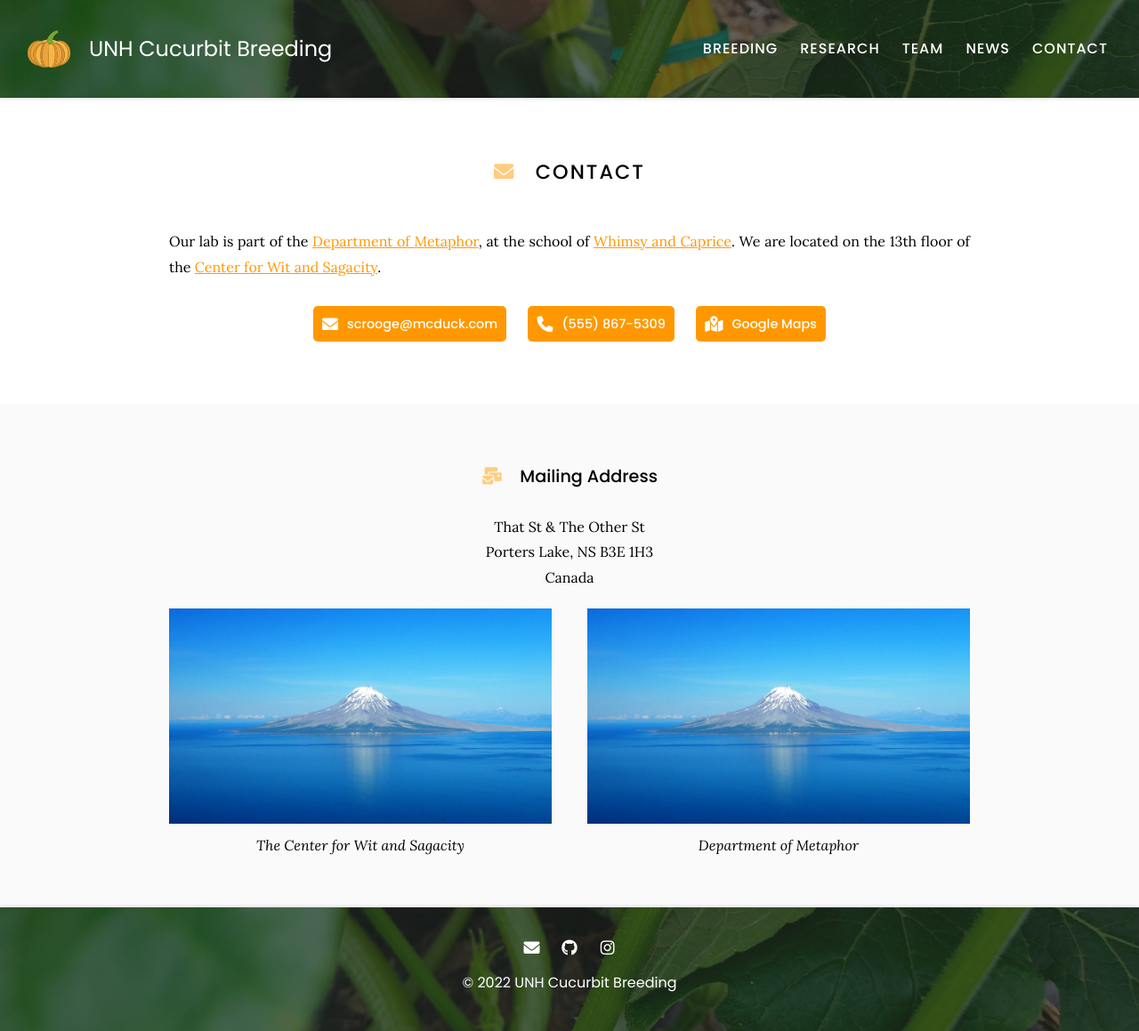
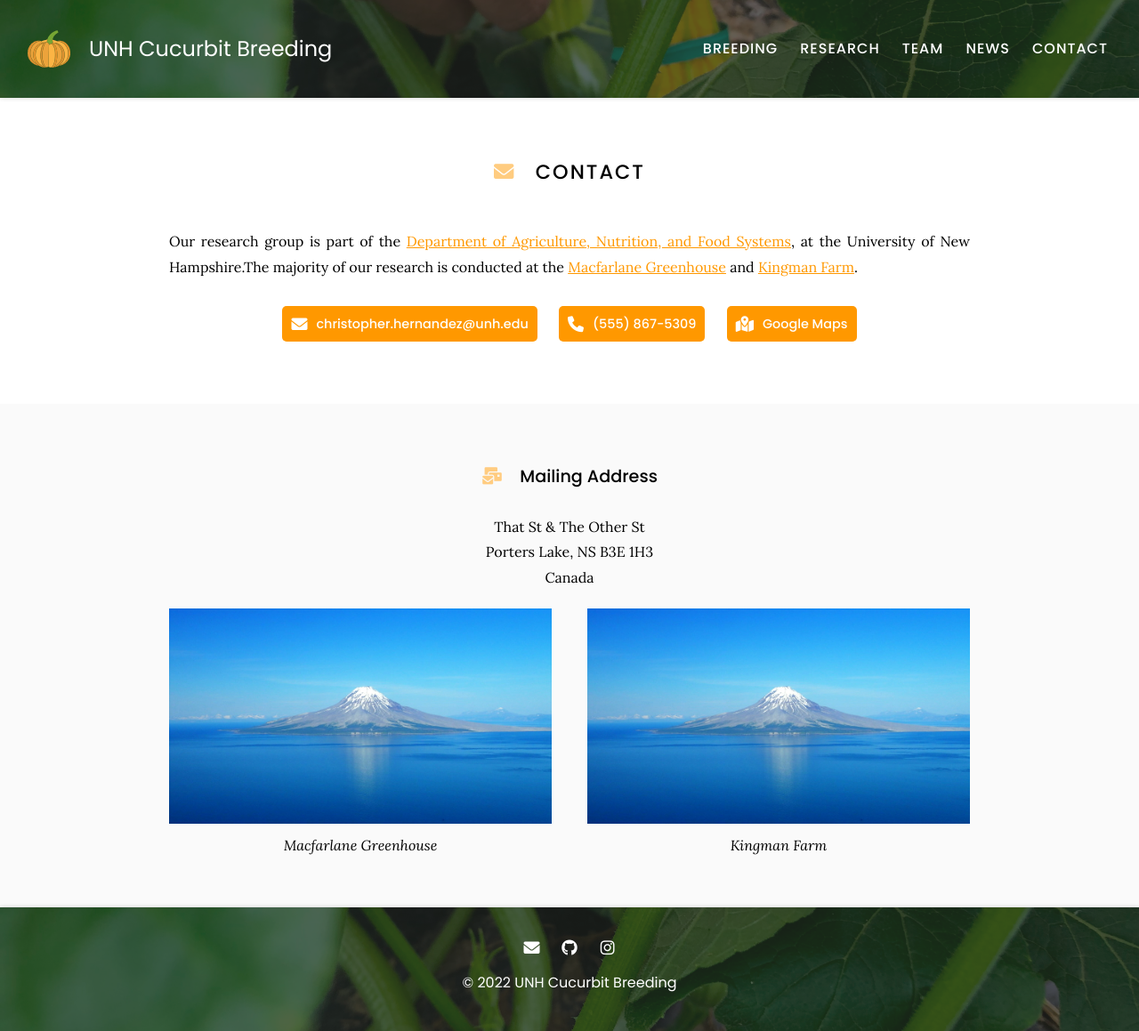
Before and after one commit to UNH-Cucurbits/unhcucurbits-website, a Jekyll site: the page built from contact/index.md, in a window 1280 px wide. Shown: the whole page at 89% size. Built offline with Jekyll 4.4.1, drawn with Linux system fonts in a browser that asks for light colours.

Commit message:
Update index.md

```diff
--- a/contact/index.md
+++ b/contact/index.md
@@ -7,16 +7,16 @@ nav:
 
 # <i class="fas fa-envelope"></i>Contact
 
-Our lab is part of the [Department of Metaphor](), at the school of [Whimsy and Caprice]().
-We are located on the 13th floor of the [Center for Wit and Sagacity]().
+Our research group is part of the [Department of Agriculture, Nutrition, and Food Systems](https://colsa.unh.edu/agriculture-nutrition-food-systems), at the University of New Hampshire.The majority of our research is conducted at the [Macfarlane Greenhouse](https://colsa.unh.edu/facility/macfarlane-research-greenhouses) and [Kingman Farm](https://colsa.unh.edu/kingmanFarm).
+
 
 {%
   include link.html
   type="email"
   icon=""
-  text="scrooge@mcduck.com"
+  text="christopher.hernandez@unh.edu"
   tooltip=""
-  link="scrooge@mcduck.com"
+  link="christopher.hernandez@unh.edu"
   style="button"
 %}
 {%
@@ -52,14 +52,14 @@ Canada
 {%
   include figure.html
   image="images/photo.jpg"
-  caption="The Center for Wit and Sagacity"
+  caption="Macfarlane Greenhouse"
 %}
 {% endcapture %}
 {% capture col2 %}
 {%
   include figure.html
   image="images/photo.jpg"
-  caption="Department of Metaphor"
+  caption="Kingman Farm"
 %}
 {% endcapture %}
 {% include two-col.html col1=col1 col2=col2 %}
```
